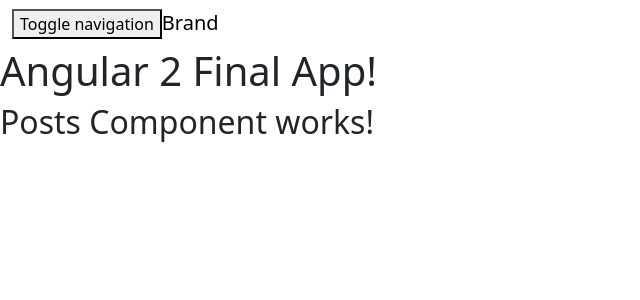
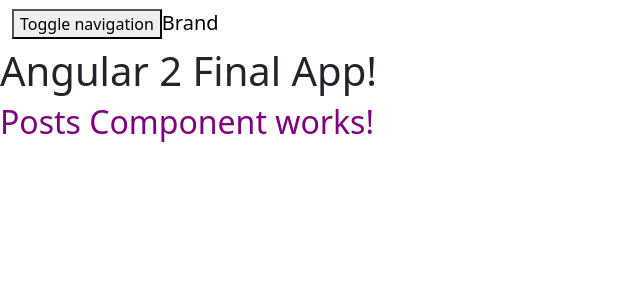
Before and after one commit to ArMikael/ang2fin, an Angular app: page /posts in a window 1280 px wide. Shown: the top 300 px of the page, without its empty margins (0-640 px from the left). Built offline with nearby package versions, Linux system fonts and the light colour scheme.

Commit message:
Added active behavior to the tabs with routerLinkActive.

```diff
--- a/src/app/navbar/navbar.component.html
+++ b/src/app/navbar/navbar.component.html
@@ -14,8 +14,12 @@
     <!-- Collect the navbar links, forms, and other content for toggling -->
     <div class="collapse navbar-collapse" id="bs-example-navbar-collapse-1">
       <ul class="nav navbar-nav">
-        <li class="active"><a [routerLink]="['/users']">Users <span class="sr-only">(current)</span></a></li>
-        <li><a [routerLink]="['/posts']">Posts</a></li>
+        <li routerLinkActive="active">
+          <a routerLink="/users" routerLinkActive="active">Users</a>
+        </li>
+        <li routerLinkActive="active">
+          <a routerLink="/posts">Posts</a>
+        </li>
       </ul>
       <form class="navbar-form navbar-left">
         <div class="form-group">
--- a/src/app/posts/posts.component.css
+++ b/src/app/posts/posts.component.css
@@ -0,0 +1,3 @@
+h2 {
+    color: purple;
+}
```
